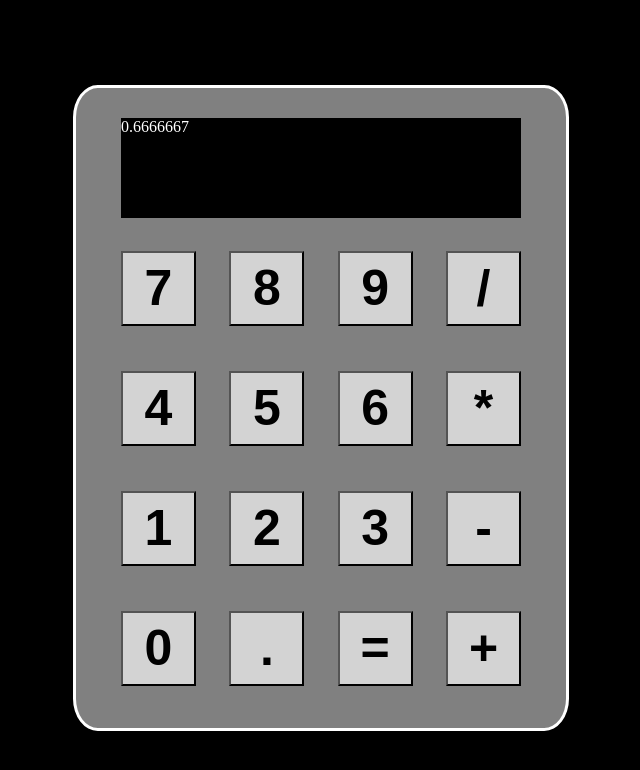
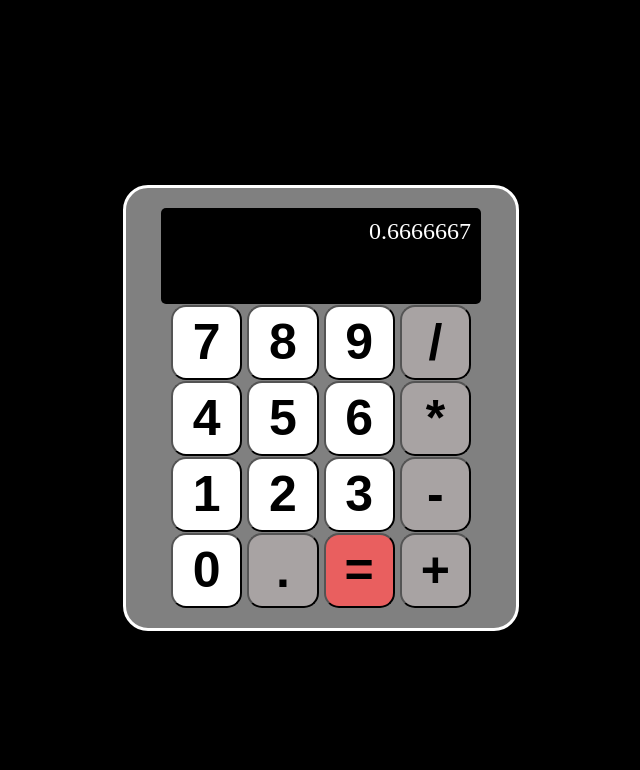
Before and after one commit to dfitch96/Calculator, a plain HTML site: page index.html in a window 1280 px wide. Shown: the whole page, without its empty margins (327-967 px from the left). Drawn offline with Linux system fonts and the light colour scheme.

Commit message:
cleaned up css

```diff
--- a/index.html
+++ b/index.html
@@ -7,34 +7,35 @@
     <link rel="stylesheet" href="style.css">
 </head>
 <body>
-
-    <div class="calculator">
-        <div class="display">0.6666667</div>
-        <div class="rows">
-            <button class="btn">7</button>
-            <button class="btn">8</button>
-            <button class="btn">9</button>
-            <button class="btn">/</button>
+    <main>
+        <div class="display">
+            0.6666667
         </div>
-        <div class="rows">
-            <button class="btn">4</button>
-            <button class="btn">5</button>
-            <button class="btn">6</button>
-            <button class="btn">*</button>
-        </div>
-        <div class="rows">
-            <button class="btn">1</button>
-            <button class="btn">2</button>
-            <button class="btn">3</button>
-            <button class="btn">-</button>
-        </div>
-        <div class="rows">
-            <button class="btn">0</button>
-            <button class="btn">.</button>
-            <button class="btn">=</button>
-            <button class="btn">+</button>
-        </div>
-    </div>
+        <section>
+            <button class="btn operand">7</button>
+            <button class="btn operand">8</button>
+            <button class="btn operand">9</button>
+            <button class="btn operator">/</button>
+        </section>
+        <section>
+            <button class="btn operand">4</button>
+            <button class="btn operand">5</button>
+            <button class="btn operand">6</button>
+            <button class="btn operator">*</button>
+        </section>
+        <section>
+            <button class="btn operand">1</button>
+            <button class="btn operand">2</button>
+            <button class="btn operand">3</button>
+            <button class="btn operator">-</button>
+        </section>
+        <section>
+            <button class="btn operand">0</button>
+            <button class="btn decimal">.</button>
+            <button class="btn equals">=</button>
+            <button class="btn operator">+</button>
+        </section>
+    </main>
 
     <script src="script.js"></script>
 </body>
--- a/style.css
+++ b/style.css
@@ -8,48 +8,62 @@ body{
     background-color: black;
 }
 
-
-
-
-.calculator{
+main{
     display: flex;
     flex-direction: column;
     justify-content: space-around;
     align-items: center;
-    height: 600px;
-    width: 450px;
+    height: 50vh;
+    width: 90vw;
+    max-width: 350px;
     padding: 20px;
     border: solid white;
     background-color: grey;
-    border-radius: 5%;
+    border-radius: 25px;
+
 }
 
+section, .display{
+    height: 100px;
+    width: 300px;
+}
+
+section{
+    display: flex;
+    justify-content: space-between;
+    align-items: center;
+    gap: 5px;
+}
 
 .display{
     background-color:black;
-    height: 100px;
-    width: 400px;
     color: white;
-}
-
-
-.rows{
-    display: flex;
-    justify-content: space-between;
-    align-items: center;
-    height: 100px;
-    width: 400px;
-
-
+    border-radius: 5px;
+    padding: 10px;
+    font-size: 1.5rem;
+    text-align: right;
 }
 
 .btn{
     height: 75px;
     width: 75px;
-    margin: 5px;
     margin: 0;
     padding: 0;
-    background-color: lightgray;
+    border-radius: 15px;
     font-size: 50px;
     font-weight: 900;
+    cursor: pointer;
 }
+
+.decimal,
+.operator{
+    background-color: rgb(168, 163, 163);
+}
+
+.operand{
+    background-color: rgb(255, 255, 255);
+}
+
+.equals{
+    background-color: rgb(233, 95, 95);
+}
```
